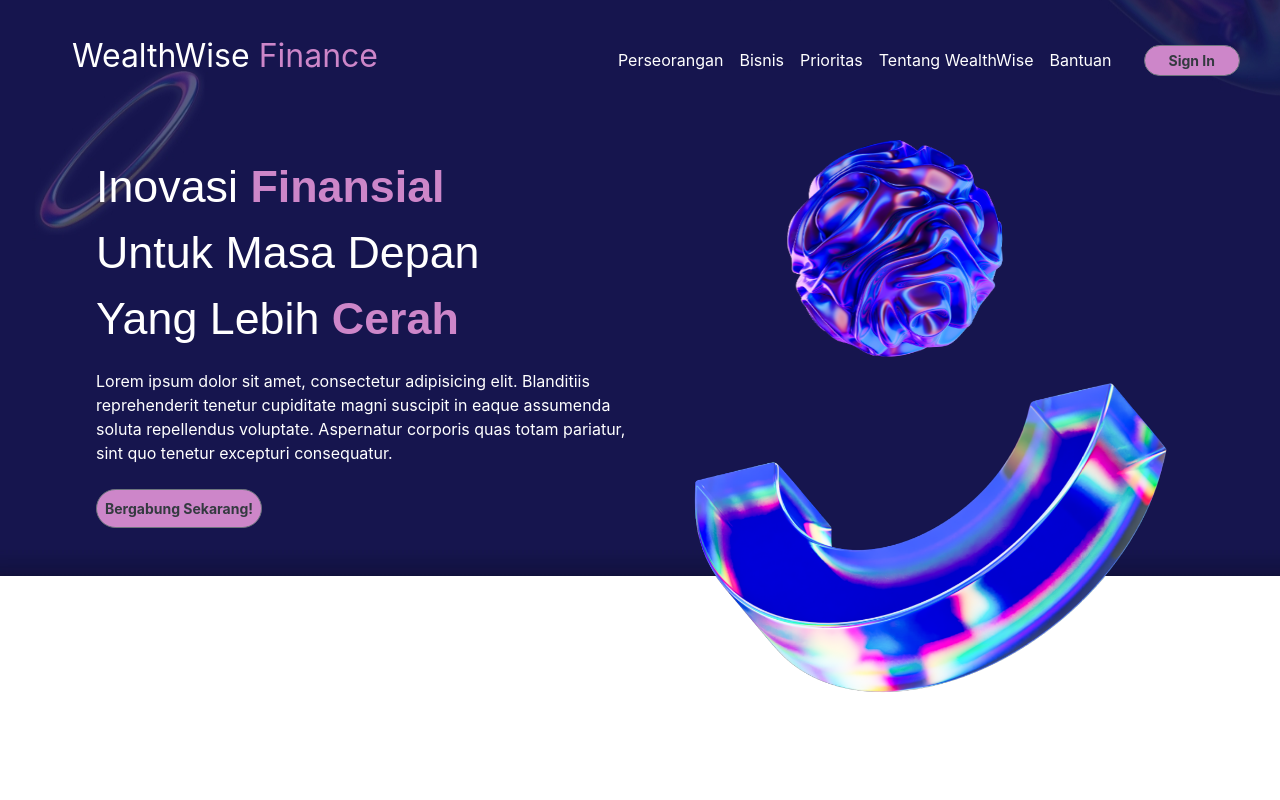
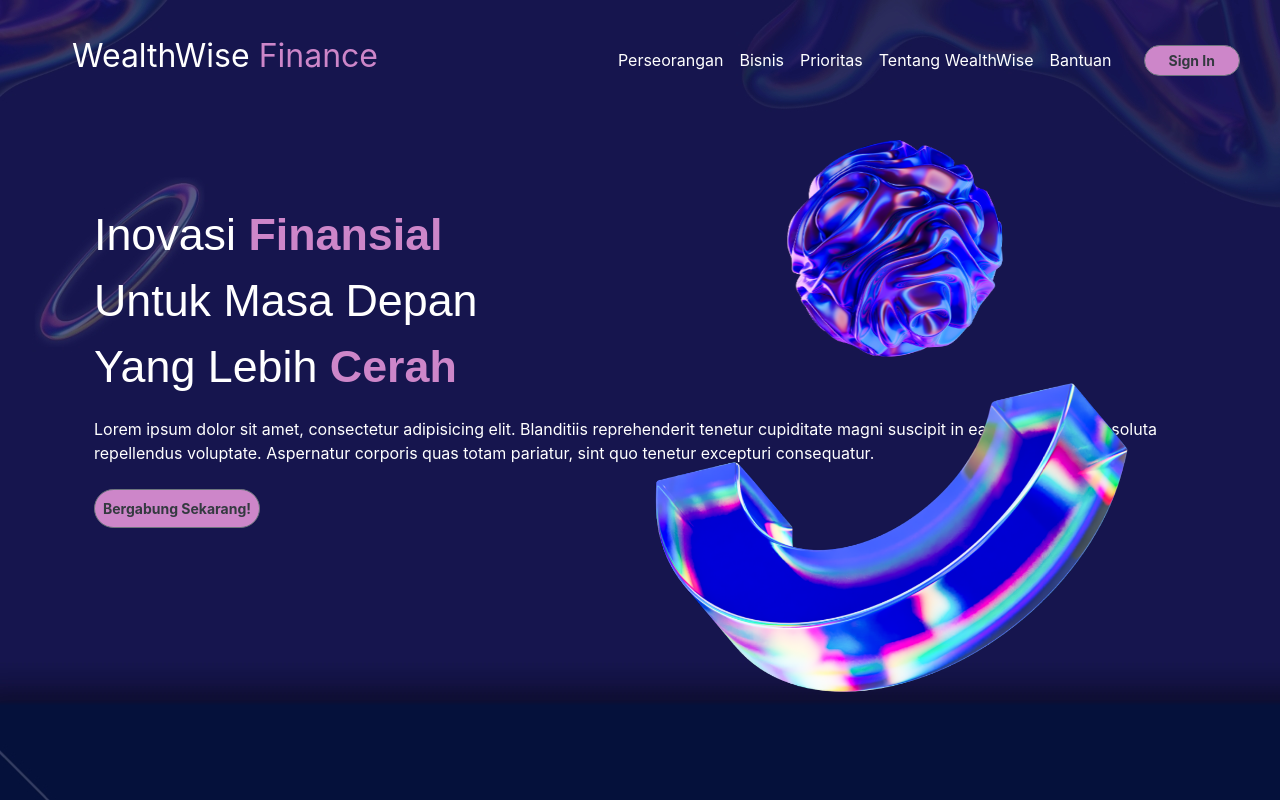
Before and after one commit to NaufalHusnianto/project-react-weatlhwise, a React (Create React App) app: page / in a window 1280 px wide. Built offline with nearby package versions, Linux system fonts and the light colour scheme.

Commit message:
Update Dashboard.js

```diff
--- a/src/pages/Dashboard.js
+++ b/src/pages/Dashboard.js
@@ -18,8 +18,8 @@ function Dashboard() {
     }
 
     return (
-        <div className="App p-4 h-100" style={bodyBg}>
-            <header className="d-flex justify-content-sm-between align-items-center h-15 pt-2">
+        <div className="App p-4" style={bodyBg}>
+            <header className="d-flex justify-content-between align-items-center pt-2">
                 <h2 className="pl-5 text-white font-weight-normal text-sm-left">WealthWise <span style={purpleColor}>Finance</span></h2>
                 <nav className="navbar navbar-expand-lg bg-body-tertiary d-flex ">
                     <ul className="navbar-nav">
@@ -32,15 +32,15 @@ function Dashboard() {
                     <button type="button" className="btn btn-secondary btn-sm rounded-pill font-weight-bold text-dark pl-4 pr-4 ml-4" style={purpleBgColor}>Sign In</button>
                 </nav>
             </header>
-            <main className="d-flex h-85">
-                <div className="container w-50 p-4 ml-5 mt-5">
+            <main className="d-flex flex-wrap-reverse justify-content-center align-items-center h-85">
+                <div className="container w-100 w-lg-50 p-4 mt-5">
                     <h1 className="card-title text-white font-style-dashboard">Inovasi <span className="font-weight-bold" style={purpleColor}>Finansial</span></h1>
                     <h1 className="card-title text-white font-style-dashboard">Untuk Masa Depan</h1>
                     <h1 className="card-title text-white font-style-dashboard">Yang Lebih <span className="font-weight-bold" style={purpleColor}>Cerah</span></h1>
                     <p className="text-white text-sm-left mt-4">Lorem ipsum dolor sit amet, consectetur adipisicing elit. Blanditiis reprehenderit tenetur cupiditate magni suscipit in eaque assumenda soluta repellendus voluptate. Aspernatur corporis quas totam pariatur, sint quo tenetur excepturi consequatur.</p>
                     <button type="button" className="btn btn-secondary btn-sm rounded-pill font-weight-bold text-dark p-2 mt-2" style={purpleBgColor}>Bergabung Sekarang!</button>
                 </div>
-                <div className="container w-50">
+                <div className="container w-100 w-lg-50 text-center mb-5">
                     <img src="/image/ball.png" className="position-absolute rotate-animation" style={{ width: '250px', height: 'auto', right: '270px', top: '130px'}}/>
                     <img src="/image/u.png" className="position-absolute floating-animation" style={{ width: '500px', height: 'auto', bottom: '100px' }}/>
                 </div>
```
